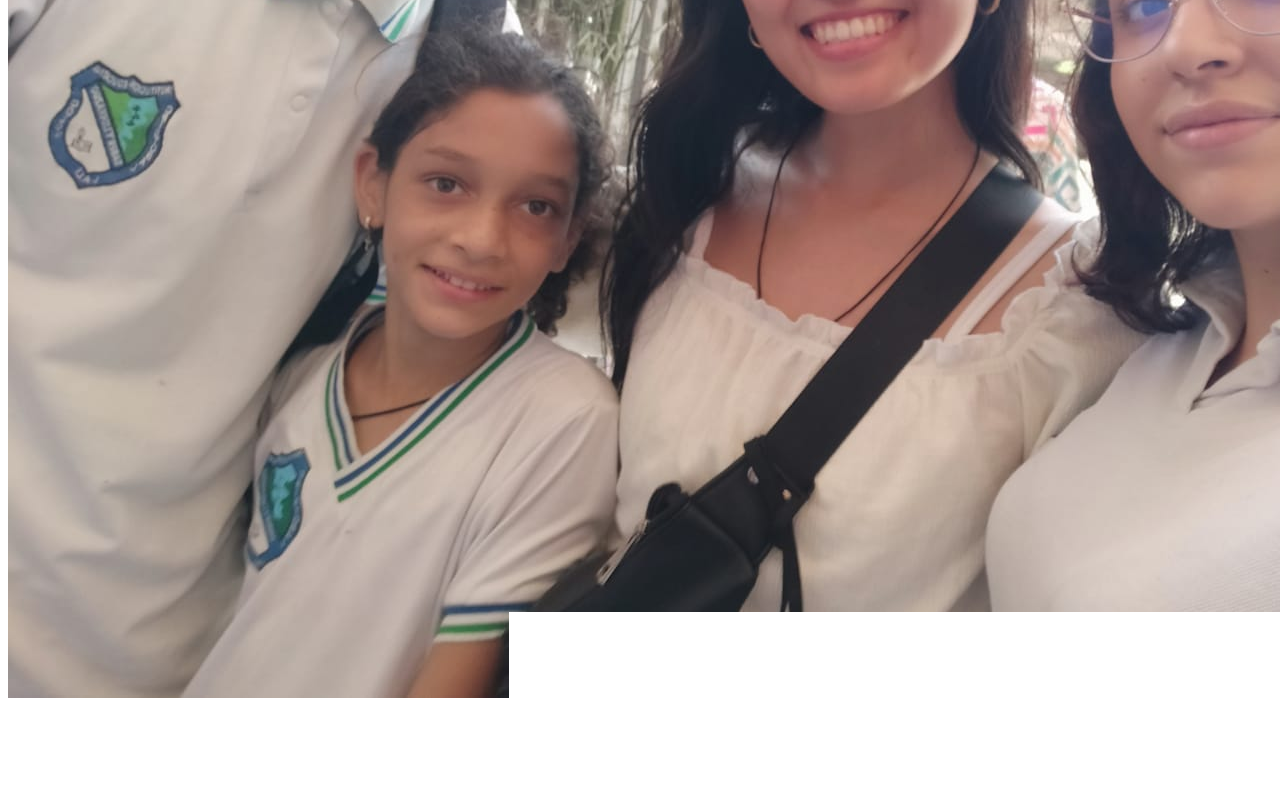
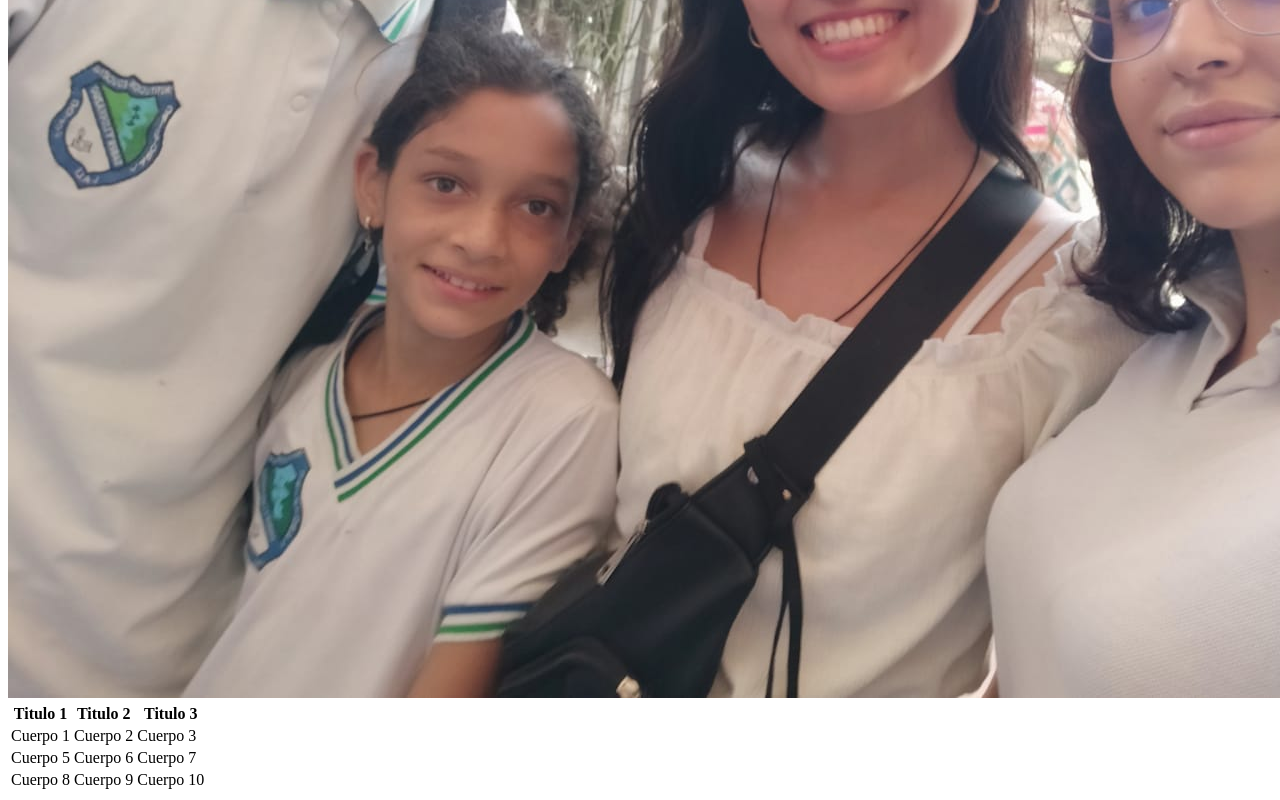
Before and after one commit to Alvazarecode/ClaseJs, a plain HTML site: page index.html in a window 1280 px wide. Shown: the part 913-1713 px from the top of the page. Before the commit the page ends 1623 px from the top, so only its background shows below. Drawn offline with Linux system fonts and the light colour scheme.

Commit message:
Se hizo cambios

```diff
--- a/ACCS/CSS/Style.css
+++ b/ACCS/CSS/Style.css
@@ -7,6 +7,6 @@
 }
 
 #imagen1 {
-    height: 100px;
-    width: 100px;
+    height: 10px;
+    width: 10px;
 }
--- a/index.html
+++ b/index.html
@@ -10,5 +10,31 @@
     <h1 id="p3">Practica numero 3</h1>
     <h1 id="p4">Practica numero 4</h1>
     <img src="ACCS/Img/Nino.jpg" alt="Jovenes creativos" id="Imagen1">
+    <table>
+        <thead>
+            <tr>
+                <th>Titulo 1</th>
+                <th>Titulo 2</th>
+                <th>Titulo 3</th>
+            </tr>
+        </thead>
+        <tbody>
+            <tr>
+                <td>Cuerpo 1</td>
+                <td>Cuerpo 2</td>
+                <td>Cuerpo 3</td>
+            </tr>
+            <tr>
+                <td>Cuerpo 5</td>
+                <td>Cuerpo 6</td>
+                <td>Cuerpo 7</td>
+            </tr>
+            <tr>
+                <td>Cuerpo 8</td>
+                <td>Cuerpo 9</td>
+                <td>Cuerpo 10</td>
+            </tr>
+        </tbody>
+    </table>
 </body>
 </html>
```
